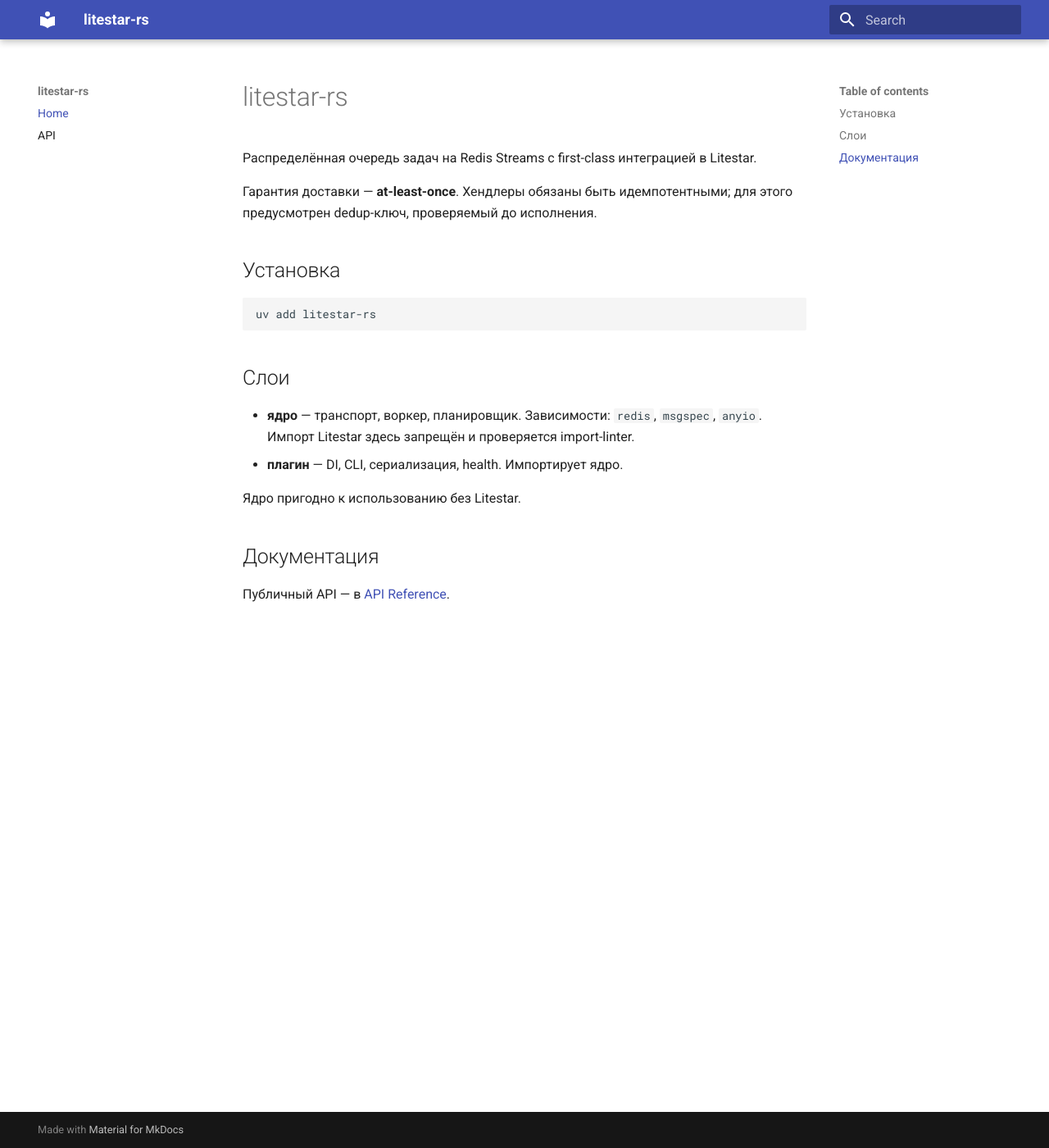
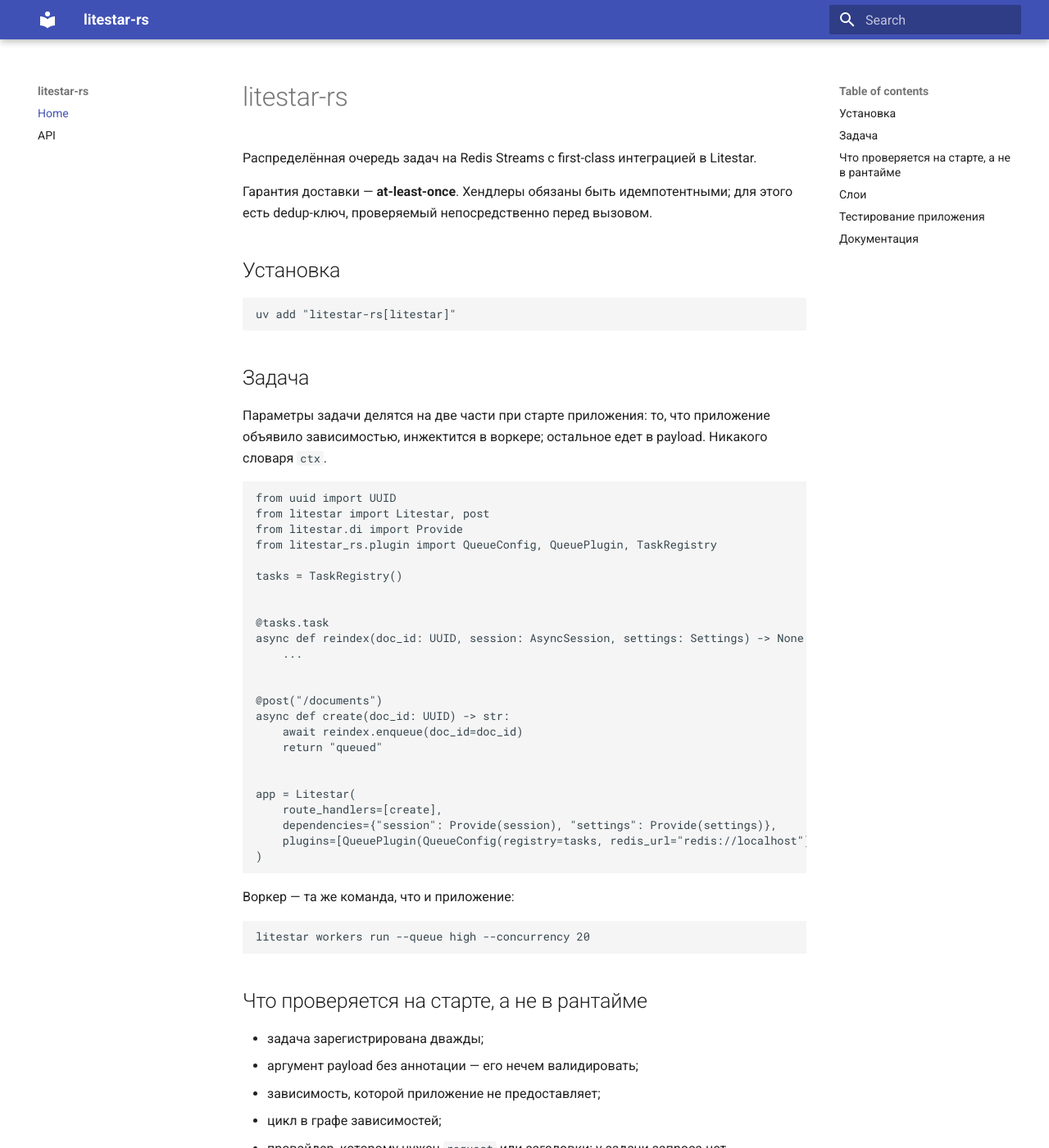
Before and after one commit to smirnoffmg/litestar-rs, an MkDocs documentation site: the page built from docs/index.md, in a window 1280 px wide and 1400 px high. Shown: the whole window at 82% size. Built offline with MkDocs 1.6.1 and Material for MkDocs 9.7.7, drawn with Linux system fonts in a browser that asks for light colours; some of the changed text lies outside the part shown.

Commit message:
docs: document the shape the library actually has now
The index still described two layers and a placeholder. It now shows the task
declaration the design was built around -- dependencies injected, payload
serialised, no context dictionary -- the one CLI entrypoint, the checks that
happen at startup rather than on the first job, and the three helpers that make
application code testable.

````diff
--- a/docs/index.md
+++ b/docs/index.md
@@ -3,21 +3,79 @@
 Распределённая очередь задач на Redis Streams с first-class интеграцией в Litestar.
 
 Гарантия доставки — **at-least-once**. Хендлеры обязаны быть идемпотентными;
-для этого предусмотрен dedup-ключ, проверяемый до исполнения.
+для этого есть dedup-ключ, проверяемый непосредственно перед вызовом.
 
 ## Установка
 
 ```bash
-uv add litestar-rs
+uv add "litestar-rs[litestar]"
 ```
+
+## Задача
+
+Параметры задачи делятся на две части при старте приложения: то, что приложение
+объявило зависимостью, инжектится в воркере; остальное едет в payload. Никакого
+словаря `ctx`.
+
+```python
+from uuid import UUID
+from litestar import Litestar, post
+from litestar.di import Provide
+from litestar_rs.plugin import QueueConfig, QueuePlugin, TaskRegistry
+
+tasks = TaskRegistry()
+
+
+@tasks.task
+async def reindex(doc_id: UUID, session: AsyncSession, settings: Settings) -> None:
+    ...
+
+
+@post("/documents")
+async def create(doc_id: UUID) -> str:
+    await reindex.enqueue(doc_id=doc_id)
+    return "queued"
+
+
+app = Litestar(
+    route_handlers=[create],
+    dependencies={"session": Provide(session), "settings": Provide(settings)},
+    plugins=[QueuePlugin(QueueConfig(registry=tasks, redis_url="redis://localhost"))],
+)
+```
+
+Воркер — та же команда, что и приложение:
+
+```bash
+litestar workers run --queue high --concurrency 20
+```
+
+## Что проверяется на старте, а не в рантайме
+
+- задача зарегистрирована дважды;
+- аргумент payload без аннотации — его нечем валидировать;
+- зависимость, которой приложение не предоставляет;
+- цикл в графе зависимостей;
+- провайдер, которому нужен `request` или заголовки: у задачи запроса нет.
 
 ## Слои
 
-- **ядро** — транспорт, воркер, планировщик. Зависимости: `redis`, `msgspec`, `anyio`.
-  Импорт Litestar здесь запрещён и проверяется import-linter.
-- **плагин** — DI, CLI, сериализация, health. Импортирует ядро.
+- **ядро** (`litestar_rs.core`) — транспорт, воркер, планировщик, ретраи.
+  Зависимости: `redis`, `msgspec`, `anyio`. Импорт Litestar запрещён и
+  проверяется import-linter.
+- **плагин** (`litestar_rs.plugin`) — DI, CLI, сериализация, health, трассировка.
 
 Ядро пригодно к использованию без Litestar.
+
+## Тестирование приложения
+
+```python
+from litestar_rs import CollectingEnqueuer, EagerEnqueuer, worker_running
+```
+
+- `CollectingEnqueuer` — ничего не исполняет, даёт `assert_enqueued`;
+- `EagerEnqueuer` — исполняет задачу тут же, для юнит-тестов прикладного кода;
+- `worker_running` — настоящий воркер на время блока, с дренажом на выходе.
 
 ## Документация
 
````
Also changed, not shown: docs/api.md (+9 -0 lines).
